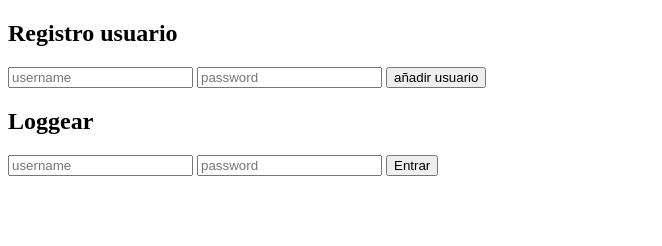
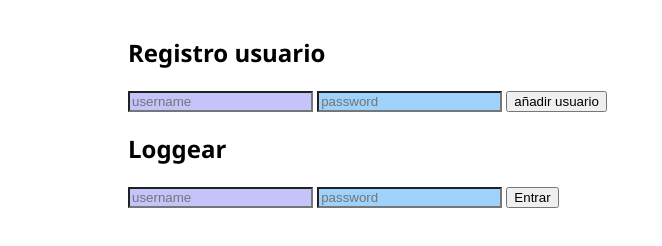
Before and after one commit to AraManjon/register-user, a plain HTML site: page index.html in a window 1280 px wide. Shown: the whole page, without its empty margins (0-662 px from the left). Drawn offline with Linux system fonts and the light colour scheme.

Commit message:
añadiendo index.css

```diff
--- /dev/null
+++ b/index.css
@@ -0,0 +1,7 @@
+body { margin: 0 auto; width:80%; font-family: 'Segoe UI', 'Open sans', Geneva, Verdana, sans-serif;}
+      #container {padding: 0.5em 2em 0.5em 2em;}
+      #userName {background-color:rgba(188, 188, 251, 0.876); color: white;}
+      #password {background-color:rgb(158, 210, 250); color: white;}
+      #loginUsername {background-color:rgba(188, 188, 251, 0.876); color: white;}
+      #loginPassword {background-color:rgb(158, 210, 250); color: white;}
+      #result {background-color:rgb(158, 250, 196); color:rgb(251, 3, 3); width: 400px; text-align: center;}
--- a/index.html
+++ b/index.html
@@ -6,8 +6,10 @@
     <meta name="viewport" content="width=device-width, initial-scale=1.0">
     <title>Document</title>
     <script type="module" src="./index.js"></script>
+    <link rel="stylesheet" href="./index.css">
 </head>
 <body>
+    <div id="container"></div>
         <h2>Registro usuario</h2>
         <input type="text" id="userName" placeholder="username">
         <input type="text" id="password" placeholder="password">
@@ -16,8 +18,8 @@
         <h2>Loggear</h2>
         <input type="text" id="loginUsername" placeholder="username">
         <input type="text" id="loginPassword" placeholder="password">
-    <button id="logIn">Entrar</button><br>
+        <button id="logIn">Entrar</button><br><br><br>
         <h3 id="result"></h3>
-
+    </div>
 </body>
 </html>
```
Also changed, not shown: 1 other file. Lines whose indentation alone changed are shown as unchanged.
